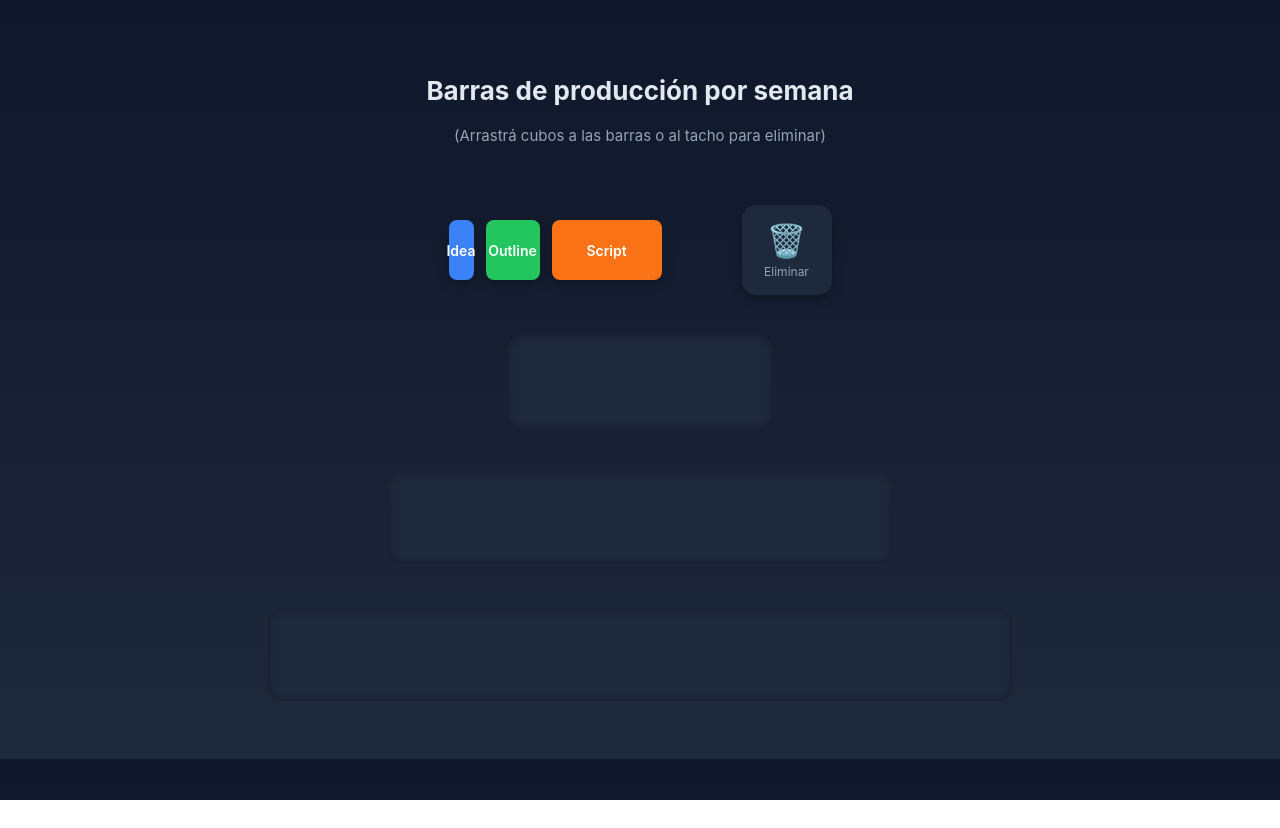
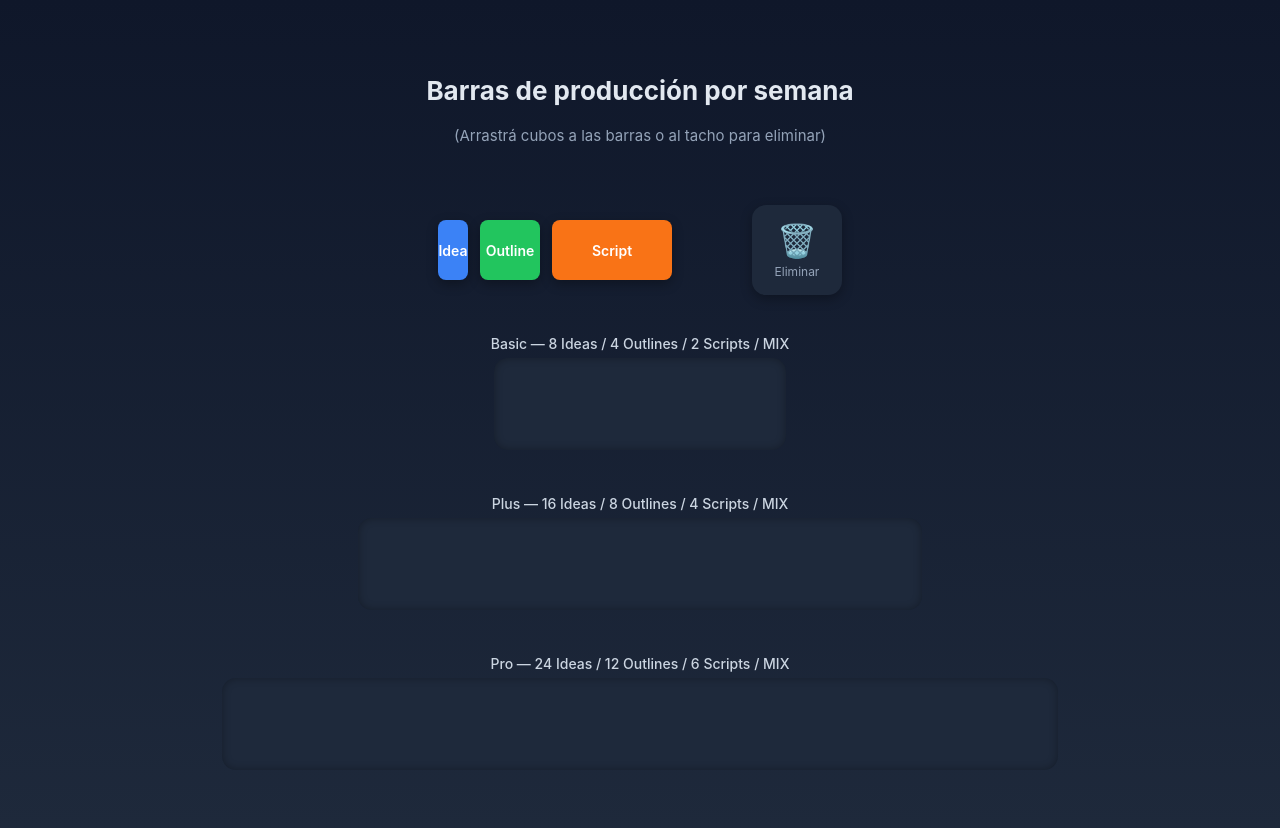
Before and after one commit to fdrdm/barras, a plain HTML site: page index.html in a window 1280 px wide. Before the commit the page ends 800 px from the top, so only its background shows below. Drawn offline with Linux system fonts and the light colour scheme.

Commit message:
Update index.html

```diff
--- a/index.html
+++ b/index.html
@@ -62,9 +62,9 @@
       box-shadow: 0 6px 16px rgba(0,0,0,0.4);
     }
 
-    .idea { width: 25px; background: #3b82f6; }
-    .outline { width: 54px; background: #22c55e; }
-    .script { width: 110px; background: #f97316; }
+    .idea { width: 30px; background: #3b82f6; }
+    .outline { width: 60px; background: #22c55e; }
+    .script { width: 120px; background: #f97316; }
 
     .cubo:active { opacity: 0.7; cursor: grabbing; }
 
@@ -73,6 +73,22 @@
       flex-direction: column;
       gap: 45px;
       align-items: center;
+      width: 100%;
+      max-width: 1000px;
+    }
+
+    .contenedor-barra {
+      display: flex;
+      flex-direction: column;
+      align-items: center;
+      gap: 6px;
+    }
+
+    .titulo-barra {
+      font-size: 14px;
+      color: #cbd5e1;
+      font-weight: 500;
+      white-space: nowrap;
     }
 
     .barra {
@@ -83,8 +99,7 @@
       align-items: center;
       gap: 4px;
       padding: 6px;
-      position: relative;
-      flex-wrap: wrap;
+      flex-wrap: nowrap;
       box-shadow: inset 0 0 8px rgba(0,0,0,0.3);
       transition: box-shadow 0.2s ease, outline 0.2s ease;
       overflow: hidden;
@@ -92,16 +107,6 @@
 
     .barra:hover {
       box-shadow: inset 0 0 10px rgba(56,189,248,0.4);
-    }
-
-    .titulo-barra {
-      position: absolute;
-      top: -28px;
-      left: 10px;
-      font-size: 14px;
-      color: #cbd5e1;
-      font-weight: 500;
-      white-space: nowrap;
     }
 
     .barra.over { outline: 3px dashed #38bdf8; }
@@ -133,10 +138,10 @@
       transform: translateY(-3px);
     }
 
-    /* Ajuste de anchos precisos (sin espacio sobrante) */
-    #basic { width: calc(8 * 30px + 12px); }
-    #plus  { width: calc(16 * 30px + 12px); }
-    #pro   { width: calc(24 * 30px + 12px); }
+    /* Ajuste de anchos exactos (sin espacio sobrante) */
+    #basic { width: calc((30px * 8) + (4px * 7) + 12px); }   /* 8 cubos + gaps + padding */
+    #plus  { width: calc((30px * 16) + (4px * 15) + 12px); }  /* 16 cubos + gaps + padding */
+    #pro   { width: calc((30px * 24) + (4px * 23) + 12px); }  /* 24 cubos + gaps + padding */
   </style>
 </head>
 <body>
@@ -155,14 +160,19 @@
   </div>
 
   <div class="barras">
-    <div class="barra" id="basic" data-capacidad="8">
+    <div class="contenedor-barra">
       <span class="titulo-barra">Basic — 8 Ideas / 4 Outlines / 2 Scripts / MIX</span>
+      <div class="barra" id="basic" data-capacidad="8"></div>
     </div>
-    <div class="barra" id="plus" data-capacidad="16">
+
+    <div class="contenedor-barra">
       <span class="titulo-barra">Plus — 16 Ideas / 8 Outlines / 4 Scripts / MIX</span>
+      <div class="barra" id="plus" data-capacidad="16"></div>
     </div>
-    <div class="barra" id="pro" data-capacidad="24">
+
+    <div class="contenedor-barra">
       <span class="titulo-barra">Pro — 24 Ideas / 12 Outlines / 6 Scripts / MIX</span>
+      <div class="barra" id="pro" data-capacidad="24"></div>
     </div>
   </div>
 
```
